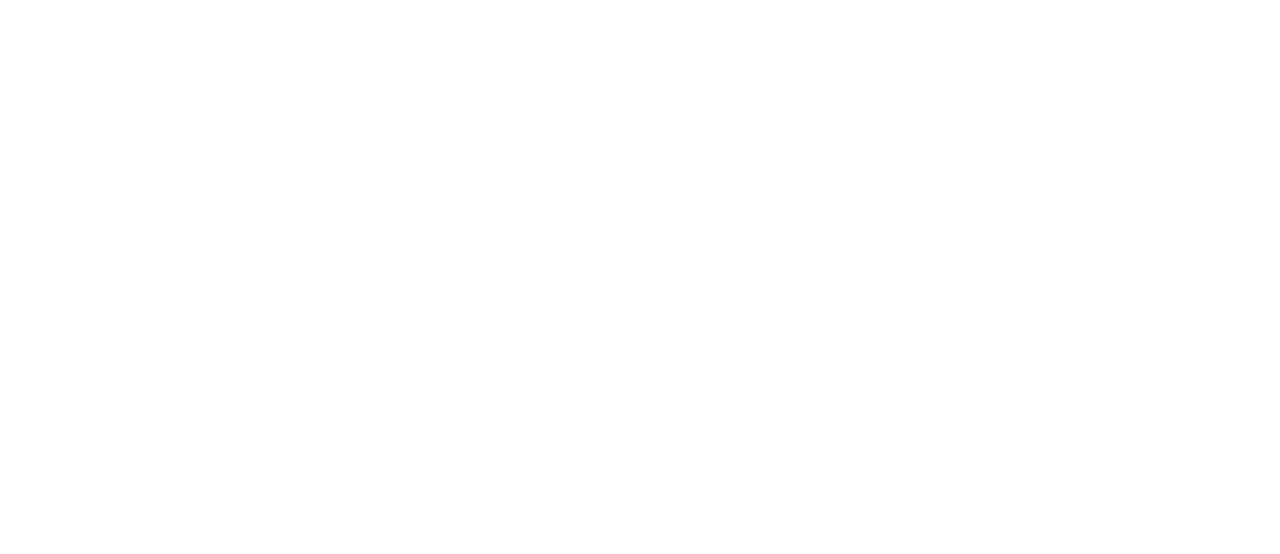
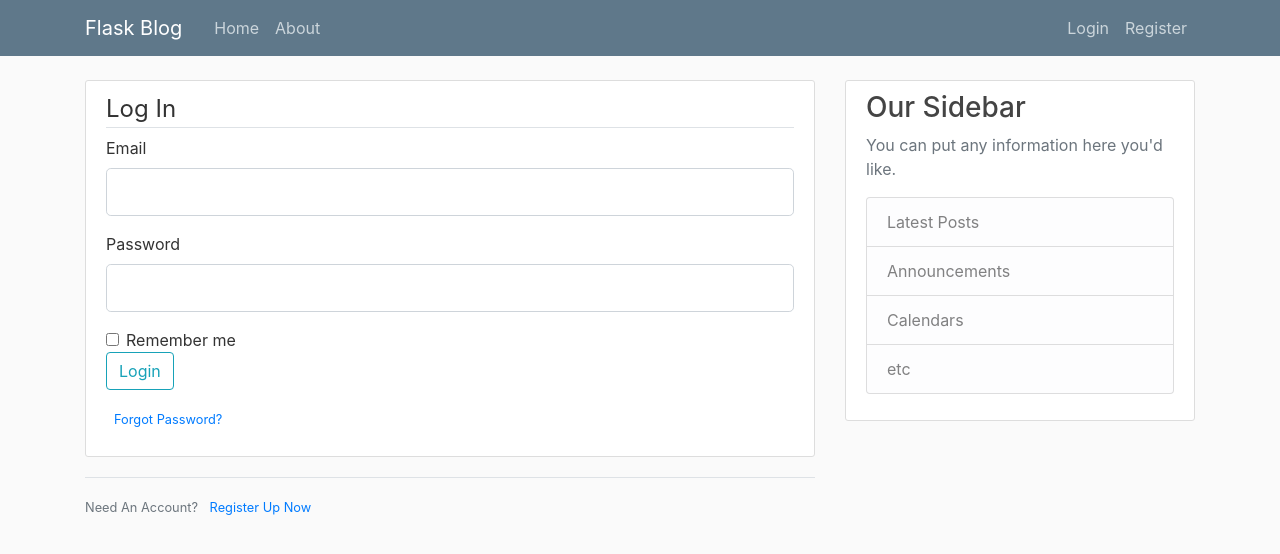
Before and after one commit to myke-oliveira/flaskblog, a Flask app: page /login in a window 1280 px wide. Before the commit the part shown is empty. Shown: the top 554 px of the page. Run offline with Flask 2, Linux system fonts and the light colour scheme; some libraries are stand-ins or nearby versions.

Commit message:
Login and Register Pages Done

```diff
--- a/flaskblog.py
+++ b/flaskblog.py
@@ -40,13 +40,19 @@ def about():
 def register():
 	form = RegistrationForm()
 	if form.validate_on_submit():
-		flash(f'Account created form {form.username.data}!', 'success')
+		flash(f'Account created for {form.username.data}!', 'success')
 		return redirect(url_for('home'))
 	return render_template('register.html', title='Register', form=form)
 
-@app.route('/login')
+@app.route('/login', methods=['GET', 'POST'])
 def login():
-	form = RegistrationForm()
+	form = LoginForm()
+	if form.validate_on_submit():
+		if form.email.data == 'admin@blog.com' and form.password.data == 'password':
+			flash('You have been logged in!', 'success')
+			return redirect(url_for('home'))
+		else:
+			flash('Login Unsucessful. Please check username and password.', 'danger')
 	return render_template('login.html', title='Login', form=form)
 
 if __name__ == '__main__':
--- a/templates/layout.html
+++ b/templates/layout.html
@@ -21,13 +21,13 @@
 	      </button>
 	      <div class="collapse navbar-collapse" id="navbarToggle">
 	        <div class="navbar-nav mr-auto">
-	          <a class="nav-item nav-link" href="/">Home</a>
-	          <a class="nav-item nav-link" href="/about">About</a>
+	          <a class="nav-item nav-link" href="{{ url_for('home') }}">Home</a>
+	          <a class="nav-item nav-link" href="{{ url_for('about') }}">About</a>
 	        </div>
 	        <!-- Navbar Right Side -->
 	        <div class="navbar-nav">
-	          <a class="nav-item nav-link" href="/login">Login</a>
-	          <a class="nav-item nav-link" href="/register">Register</a>
+	          <a class="nav-item nav-link" href="{{ url_for('login') }}">Login</a>
+	          <a class="nav-item nav-link" href="{{ url_for('register') }}">Register</a>
 	        </div>
 	      </div>
 	    </div>
--- a/templates/login.html
+++ b/templates/login.html
@@ -0,0 +1,55 @@
+{% extends "layout.html" %}
+{% block content %}
+	<div class="content-section">
+		<form method="POST" action="">
+			{{ form.hidden_tag() }}
+			<fieldset class="form-group">
+				<legend class="border-bottom md-4">Log In</legend>
+				<div class="form-group">
+					{{ form.email.label(class="form-control-label") }}
+					{% if form.email.errors %}
+						{{ form.email(class="form-control form-control-lg is-invalid") }}
+						<div class="invalid-feedback">
+							{% for error in form.email.errors %}
+								<span>{{ error }}</span>
+							{% endfor %}
+						</div>
+					{% else %}
+						{{ form.email(class="form-control form-control-lg") }}
+					{% endif %}
+				</div>
+				<div class="form-group">
+					{{ form.password.label(class="form-control-label") }}
+					{% if form.password.errors %}
+						{{ form.password(class="form-control form-control-lg is-invalid") }}
+						<div class="invalid-feedback">
+							{% for error in form.password.errors %}
+								<span>{{ error }}</span>
+							{% endfor %}
+						</div>
+					{% else %}
+						{{ form.password(class="form-control form-control-lg") }}
+					{% endif %}
+				</div>
+				<div class="form-check">
+					{{ form.remember(class="form-check-input")}}
+					{{ form.remember.label(class="form-check-label")}}
+				</div>
+
+				<div class="form-group">
+					{{ form.submit(class="btn btn-outline-info")}}
+				</div>
+				<div>
+					<small class="text-muted ml-2">
+						<a href="#">Forgot Password?</a>
+					</small>
+				</div>
+			</fieldset>
+		</form>
+	</div>
+	<div class="border-top pt-3">
+		<small class="text-muted">
+			Need An Account? <a class="ml-2" href="{{ url_for('register') }}">Register Up Now</a>
+		</small>
+	</div>
+{% endblock content %}
```
Also changed, not shown: templates/register.html (+41 -4 lines), README.md, 1 other file.
